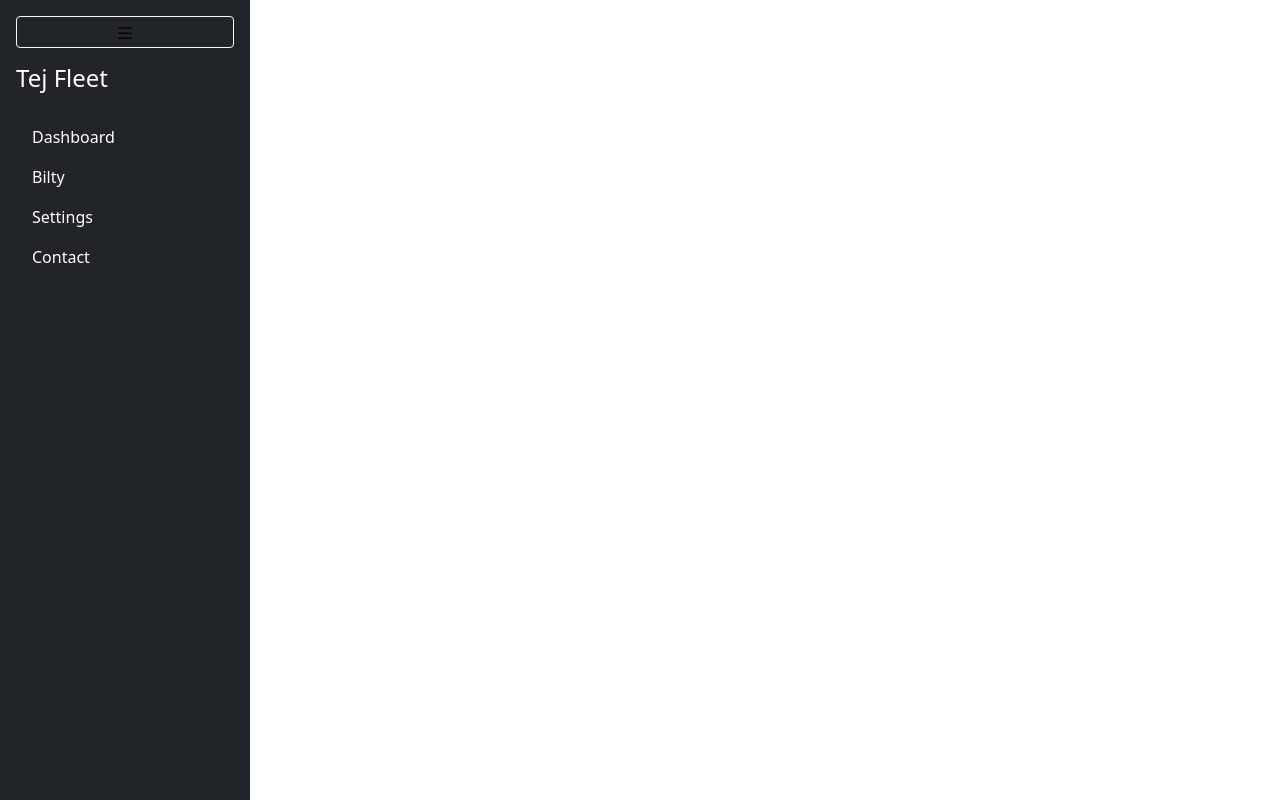
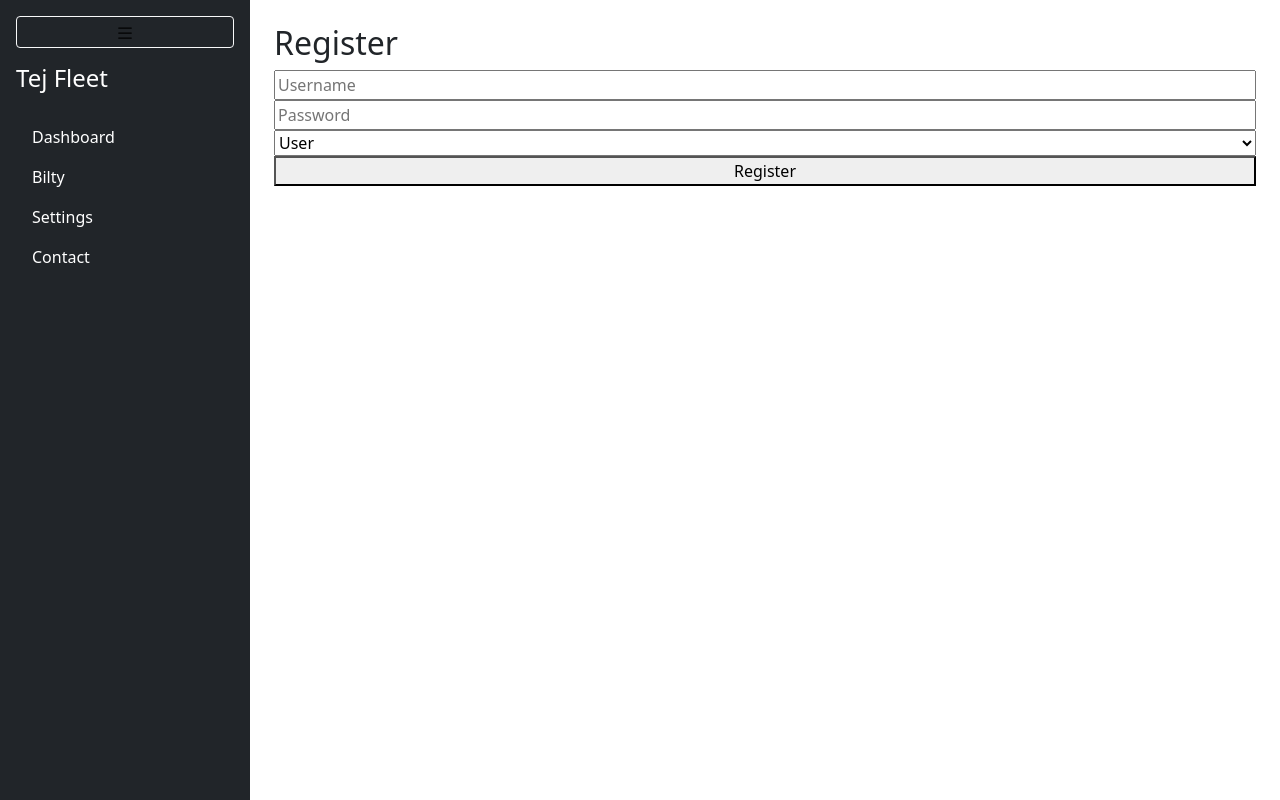
Before and after one commit to iexetechnologies/tej-frontend, a React (Vite) app: page /register in a window 1280 px wide. Built offline with nearby package versions, Linux system fonts and the light colour scheme.

Commit message:
pulling builty ui

```diff
--- /dev/null
+++ b/components/Register.jsx
@@ -0,0 +1,39 @@
+// src/components/RegisterForm.jsx
+import { useState } from 'react';
+
+export default function Register() {
+  const [form, setForm] = useState({ username: '', password: '', role: 'user' });
+  const [msg, setMsg] = useState('');
+
+  const handleChange = e => setForm({ ...form, [e.target.name]: e.target.value });
+
+  const handleSubmit = async e => {
+    e.preventDefault();
+    const res = await fetch('https://<your-backend>.up.railway.app/register', {
+      method: 'POST',
+      headers: { 'Content-Type': 'application/json' },
+      body: JSON.stringify(form)
+    });
+
+    const data = await res.json();
+    if (res.ok) {
+      setMsg(`Registered as ${data.username}`);
+    } else {
+      setMsg(data.error || 'Error occurred');
+    }
+  };
+
+  return (
+    <form onSubmit={handleSubmit}>
+      <h2>Register</h2>
+      <input name="username" onChange={handleChange} placeholder="Username" required />
+      <input name="password" type="password" onChange={handleChange} placeholder="Password" required />
+      <select name="role" onChange={handleChange}>
+        <option value="user">User</option>
+        <option value="admin">Admin</option>
+      </select>
+      <button type="submit">Register</button>
+      <p>{msg}</p>
+    </form>
+  );
+}
--- a/components/Sidebar.jsx
+++ b/components/Sidebar.jsx
@@ -31,17 +31,17 @@ const Sidebar = () => {
           <h4 className="mb-4">Tej Fleet</h4>
           <ul className="nav nav-pills flex-column mb-auto">
             <li className="nav-item">
-              <a href="#" className="nav-link text-white">
+              <a href="/  " className="nav-link text-white">
                 Dashboard
               </a>
             </li>
             <li>
-              <a href="#" className="nav-link text-white">
+              <a href="/bilty" className="nav-link text-white">
                 Bilty
               </a>
             </li>
             <li>
-              <a href="#" className="nav-link text-white">
+              <a href="" className="nav-link text-white">
                 Settings
               </a>
             </li>
--- a/src/App.jsx
+++ b/src/App.jsx
@@ -3,6 +3,7 @@ import React from 'react';
 import { BrowserRouter as Router, Routes, Route } from 'react-router-dom';
 import Sidebar from '../components/Sidebar.jsx';
 import BiltyForm from '../components/BiltyForm.jsx';
+import Register from '../components/Register.jsx';
 
 function App() {
   return (
@@ -12,6 +13,7 @@ function App() {
         <div className="flex-grow-1 p-4" style={{ marginLeft: '250px' }}>
           <Routes>
             <Route path="/bilty" element={<BiltyForm />} />
+            <Route path="/register" element={<Register />} />
             {/* Add other routes if needed */}
           </Routes>
         </div>
```
Also changed, not shown: components/Login.jsx (added).
